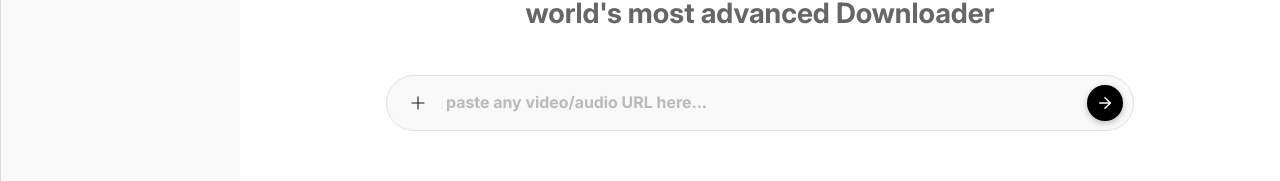
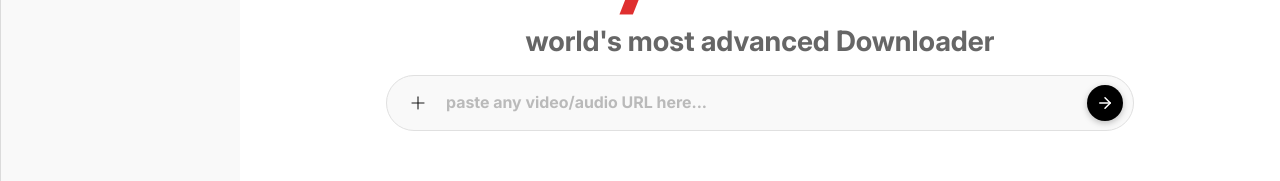
Before and after one commit to BasedMarc1510/yLoader, a React (Vite) app in the folder frontend/: page / in a window 1280 px wide. Shown: the part 322-503 px from the top of the page. Built offline with nearby package versions, Linux system fonts and the light colour scheme; no server answers.

Commit message:
feat: add multi-download mode with confirmation dialog and internationalization support

```diff
--- a/frontend/src/App.jsx
+++ b/frontend/src/App.jsx
@@ -174,14 +174,32 @@ function HomePage({ onOpenDownloader }) {
   const { t } = useI18n()
   const [value, setValue] = React.useState('')
   const [menuAnchorEl, setMenuAnchorEl] = React.useState(null)
+  const [multiModeEnabled, setMultiModeEnabled] = React.useState(false)
+  const [confirmDisableMultiOpen, setConfirmDisableMultiOpen] = React.useState(false)
   const [autoDownloadEnabled, setAutoDownloadEnabled] = React.useState(false)
   const [autoDownloadFormat, setAutoDownloadFormat] = React.useState('mp4')
   const [isResolving, setIsResolving] = React.useState(false)
   const [fetchError, setFetchError] = React.useState(null)
 
-  const trimmedValue = value.trim()
-  const hasTypedInput = trimmedValue.length > 0
   const quickActionsOpen = Boolean(menuAnchorEl)
+  const hasMultiInput = React.useMemo(
+    () => String(value || '').replace(/\r/g, '').split('\n').some((line) => Boolean(line.trim())),
+    [value]
+  )
+  const multiInputRows = React.useMemo(() => {
+    if (!multiModeEnabled) return 1
+
+    const lines = String(value || '').replace(/\r/g, '').split('\n')
+    let lastFilledIndex = -1
+    for (let i = 0; i < lines.length; i += 1) {
+      if (lines[i].trim()) lastFilledIndex = i
+    }
+
+    return Math.max(3, Math.min(5, lastFilledIndex + 2))
+  }, [multiModeEnabled, value])
+  const inputHeightEstimate = multiModeEnabled
+    ? (136 + Math.max(0, multiInputRows - 3) * 24)
+    : 56
 
   const resolveAndOpenDownloader = React.useCallback(async (rawUrl) => {
     const target = String(rawUrl || '').trim()
@@ -229,15 +247,47 @@ function HomePage({ onOpenDownloader }) {
     setMenuAnchorEl(null)
   }, [])
 
-  React.useEffect(() => {
-    if (!hasTypedInput) return
-    if (menuAnchorEl) setMenuAnchorEl(null)
-  }, [hasTypedInput, menuAnchorEl])
+  const disableMultiModeNow = React.useCallback(() => {
+    setConfirmDisableMultiOpen(false)
+    setMultiModeEnabled(false)
+    setValue('')
+    setFetchError(null)
+    setMenuAnchorEl(null)
+  }, [])
+
+  const requestToggleMultiMode = React.useCallback((nextEnabled) => {
+    if (isResolving) return
+
+    if (!nextEnabled) {
+      if (!multiModeEnabled) return
+      if (!hasMultiInput) {
+        disableMultiModeNow()
+        return
+      }
+      setConfirmDisableMultiOpen(true)
+      setMenuAnchorEl(null)
+      return
+    }
+
+    if (autoDownloadEnabled) setAutoDownloadEnabled(false)
+    setMultiModeEnabled(true)
+    setMenuAnchorEl(null)
+  }, [autoDownloadEnabled, disableMultiModeNow, hasMultiInput, isResolving, multiModeEnabled])
+
+  const confirmDisableMultiMode = React.useCallback(() => {
+    disableMultiModeNow()
+  }, [disableMultiModeNow])
+
+  const handleToggleAutoDownload = React.useCallback((nextEnabled) => {
+    if (isResolving || multiModeEnabled) return
+    setAutoDownloadEnabled(nextEnabled)
+  }, [isResolving, multiModeEnabled])
 
   const handleSubmit = React.useCallback(() => {
+    if (multiModeEnabled || isResolving) return
     const serviceKey = detectService(value)
     if (serviceKey) resolveAndOpenDownloader(value)
-  }, [resolveAndOpenDownloader, value])
+  }, [isResolving, multiModeEnabled, resolveAndOpenDownloader, value])
 
   const closeFetchError = React.useCallback(() => {
     setFetchError(null)
@@ -250,71 +300,7 @@ function HomePage({ onOpenDownloader }) {
     resolveAndOpenDownloader(url)
   }, [fetchError?.url, isResolving, resolveAndOpenDownloader])
 
-  return (
-    <Box sx={{ position: 'relative', height: '100%' }}>
-      <Box sx={{ position: 'absolute', left: '50%', top: '50%', transform: 'translate(-50%, -50%)', width: '100%', maxWidth: 780, px: 2 }}>
-        <TextField
-          placeholder={t('placeholders.genericUrl')}
-          variant="outlined"
-          fullWidth
-          size="medium"
-          autoFocus
-          value={value}
-          onChange={(e) => {
-            if (fetchError) setFetchError(null)
-            setValue(e.target.value)
-          }}
-          onFocus={(e) => e.target.select()}
-          onClick={(e) => e.target.select()}
-          onMouseUp={(e) => e.preventDefault()}
-          onKeyDown={(e) => { if (e.key === 'Enter') handleSubmit() }}
-          InputProps={{
-            startAdornment: (
-              <InputAdornment position="start" sx={{ mr: 0.25, ml: 0 }}>
-                <Box
-                  sx={{
-                    display: 'inline-flex',
-                    alignItems: 'center',
-                    justifyContent: 'center',
-                    width: 36,
-                    height: 36,
-                    ml: 0,
-                  }}
-                >
-                  <>
-                    <IconButton
-                      size="small"
-                      aria-label={t('home.quickActions.openAria')}
-                      onClick={openQuickActions}
-                      disabled={hasTypedInput || isResolving}
-                      sx={(theme) => ({
-                        width: 36,
-                        height: 36,
-                        p: 0,
-                        borderRadius: '50%',
-                        color: (hasTypedInput || isResolving)
-                          ? theme.palette.text.disabled
-                          : (quickActionsOpen ? theme.palette.text.primary : theme.palette.text.secondary),
-                        bgcolor: !(hasTypedInput || isResolving) && quickActionsOpen
-                          ? (theme.palette.mode === 'dark' ? 'rgba(255,255,255,0.12)' : 'rgba(0,0,0,0.08)')
-                          : 'transparent',
-                        opacity: 1,
-                        cursor: (hasTypedInput || isResolving) ? 'default' : 'pointer',
-                        '&:hover': {
-                          bgcolor: (hasTypedInput || isResolving)
-                            ? 'transparent'
-                            : (theme.palette.mode === 'dark' ? 'rgba(255,255,255,0.12)' : 'rgba(0,0,0,0.08)'),
-                          color: (hasTypedInput || isResolving) ? theme.palette.text.disabled : theme.palette.text.primary,
-                          opacity: 1,
-                        },
-                        '&.Mui-disabled': {
-                          opacity: 1,
-                          color: theme.palette.text.disabled,
-                        },
-                      })}
-                    >
-                      <Plus size={20} />
-                    </IconButton>
+  const quickActionsMenu = (
     <Menu
       anchorEl={menuAnchorEl}
       open={quickActionsOpen}
@@ -325,7 +311,7 @@ function HomePage({ onOpenDownloader }) {
         paper: {
           sx: (theme) => ({
             mt: 1,
-                            width: 290,
+            width: 300,
             borderRadius: '16px',
             overflow: 'hidden',
             border: `1px solid ${theme.palette.mode === 'dark' ? '#3c3c3c' : '#e0e0e0'}`,
@@ -335,30 +321,63 @@ function HomePage({ onOpenDownloader }) {
               : '0 14px 30px rgba(0,0,0,0.16)',
           }),
         },
+        list: {
+          sx: {
+            p: 1.5,
+            display: 'flex',
+            flexDirection: 'column',
+            gap: 0.9,
+          },
+        },
       }}
     >
       <MenuItem
-                          onClick={closeQuickActions}
+        onClick={() => requestToggleMultiMode(!multiModeEnabled)}
+        disabled={isResolving}
         sx={{
-                            py: 1.15,
-                            px: 1.5,
-                            mx: 0.75,
-                            mt: 0.65,
+          py: 1.05,
+          px: 1.25,
           borderRadius: 2,
+          display: 'flex',
+          alignItems: 'center',
+          justifyContent: 'space-between',
+          minHeight: 42,
         }}
       >
         <Box sx={{ display: 'inline-flex', alignItems: 'center', gap: 1.15 }}>
-                            <List size={16} />
+          <List
+            size={16}
+            color={multiModeEnabled ? '#df2f2f' : undefined}
+          />
           <Typography variant="body2" sx={{ fontWeight: 600 }}>
             {t('home.quickActions.multiDownload')}
           </Typography>
         </Box>
+        <Switch
+          size="small"
+          checked={multiModeEnabled}
+          onClick={(event) => event.stopPropagation()}
+          onChange={(event) => requestToggleMultiMode(event.target.checked)}
+          inputProps={{ 'aria-label': t('home.quickActions.multiDownloadSwitchAria') }}
+        />
       </MenuItem>
 
-                        <Divider sx={(theme) => ({ mx: 1.5, my: 0.85, borderColor: theme.palette.mode === 'dark' ? 'rgba(255,255,255,0.1)' : 'rgba(0,0,0,0.1)' })} />
+      <Divider sx={(theme) => ({ borderColor: theme.palette.mode === 'dark' ? 'rgba(255,255,255,0.1)' : 'rgba(0,0,0,0.1)' })} />
 
-                        <Box sx={{ px: 1.5, pt: 0.2, pb: autoDownloadEnabled ? 1.35 : 1.1 }}>
-                          <Box sx={{ display: 'flex', alignItems: 'center', justifyContent: 'space-between', minHeight: 38 }}>
+      <MenuItem
+        onClick={() => handleToggleAutoDownload(!autoDownloadEnabled)}
+        disabled={multiModeEnabled || isResolving}
+        sx={{
+          py: 1.05,
+          px: 1.25,
+          borderRadius: 2,
+          display: 'flex',
+          alignItems: 'center',
+          justifyContent: 'space-between',
+          minHeight: 42,
+          opacity: multiModeEnabled ? 0.52 : 1,
+        }}
+      >
         <Box sx={{ display: 'inline-flex', alignItems: 'center', gap: 1.15 }}>
           <Zap size={16} />
           <Typography variant="body2" sx={{ fontWeight: 600 }}>
@@ -368,13 +387,15 @@ function HomePage({ onOpenDownloader }) {
         <Switch
           size="small"
           checked={autoDownloadEnabled}
-                              onChange={(event) => setAutoDownloadEnabled(event.target.checked)}
+          disabled={multiModeEnabled || isResolving}
+          onClick={(event) => event.stopPropagation()}
+          onChange={(event) => handleToggleAutoDownload(event.target.checked)}
           inputProps={{ 'aria-label': t('home.quickActions.autoDownloadSwitchAria') }}
         />
-                          </Box>
+      </MenuItem>
 
-                          {autoDownloadEnabled && (
-                            <Box sx={{ display: 'flex', gap: 1, mt: 1.1 }}>
+      {autoDownloadEnabled && !multiModeEnabled && (
+        <Box sx={{ display: 'flex', gap: 1, mt: -0.15 }}>
           <Button
             size="small"
             variant={autoDownloadFormat === 'mp4' ? 'contained' : 'outlined'}
@@ -431,10 +452,237 @@ function HomePage({ onOpenDownloader }) {
           </Button>
         </Box>
       )}
+    </Menu>
+  )
+
+  const quickActionsTrigger = multiModeEnabled ? (
+    <Box
+      sx={(theme) => ({
+        display: 'inline-flex',
+        alignItems: 'center',
+        gap: 0.35,
+        height: 32,
+        px: 0.85,
+        borderRadius: 1.5,
+        border: `1px solid ${theme.palette.mode === 'dark' ? '#535353' : '#d2d4d8'}`,
+        bgcolor: theme.palette.mode === 'dark' ? '#3a3a3a' : '#f1f2f4',
+        color: theme.palette.mode === 'dark' ? '#f2f3f5' : '#1f2937',
+      })}
+    >
+      <Typography variant="caption" sx={{ fontWeight: 800, letterSpacing: 0.1, lineHeight: 1 }}>
+        {t('home.quickActions.multiDownload')}
+      </Typography>
+      <IconButton
+        size="small"
+        onClick={() => requestToggleMultiMode(false)}
+        aria-label={t('home.quickActions.multiDisableWarningTitle')}
+        sx={(theme) => ({
+          width: 20,
+          height: 20,
+          color: 'inherit',
+          '&:hover': {
+            bgcolor: theme.palette.mode === 'dark' ? 'rgba(255,255,255,0.14)' : 'rgba(0,0,0,0.08)',
+          },
+        })}
+      >
+        <X size={12} />
+      </IconButton>
     </Box>
-                    </Menu>
-                  </>
+  ) : (
+    <Box
+      sx={{
+        display: 'inline-flex',
+        alignItems: 'center',
+        justifyContent: 'center',
+        width: 36,
+        height: 36,
+      }}
+    >
+      <IconButton
+        size="small"
+        aria-label={t('home.quickActions.openAria')}
+        onClick={openQuickActions}
+        disabled={isResolving}
+        sx={(theme) => ({
+          width: 36,
+          height: 36,
+          p: 0,
+          borderRadius: '50%',
+          color: isResolving
+            ? theme.palette.text.disabled
+            : (quickActionsOpen ? theme.palette.text.primary : theme.palette.text.secondary),
+          bgcolor: quickActionsOpen
+            ? (theme.palette.mode === 'dark' ? 'rgba(255,255,255,0.12)' : 'rgba(0,0,0,0.08)')
+            : 'transparent',
+          opacity: 1,
+          cursor: isResolving ? 'default' : 'pointer',
+          '&:hover': {
+            bgcolor: isResolving
+              ? 'transparent'
+              : (theme.palette.mode === 'dark' ? 'rgba(255,255,255,0.12)' : 'rgba(0,0,0,0.08)'),
+            opacity: 1,
+          },
+          '&.Mui-disabled': {
+            opacity: 1,
+            color: theme.palette.text.disabled,
+          },
+        })}
+      >
+        <Plus size={20} />
+      </IconButton>
+      {quickActionsMenu}
     </Box>
+  )
+
+  return (
+    <Box sx={{ position: 'relative', height: '100%' }}>
+      <Box sx={{ position: 'absolute', left: '50%', top: '50%', transform: 'translate(-50%, -50%)', width: '100%', maxWidth: 780, px: 2 }}>
+        {multiModeEnabled ? (
+          <Box
+            sx={(muiTheme) => ({
+              borderRadius: '12px',
+              overflow: 'hidden',
+              border: `1px solid ${muiTheme.palette.mode === 'dark' ? '#3c3c3c' : '#e0e0e0'}`,
+              bgcolor: muiTheme.palette.mode === 'dark' ? '#303030' : '#f9f9f9',
+              boxShadow: muiTheme.palette.mode === 'dark' ? 'none' : '0 1px 2px rgba(0,0,0,0.06)',
+            })}
+          >
+            <TextField
+              placeholder={t('placeholders.genericUrl')}
+              variant="standard"
+              fullWidth
+              multiline
+              autoFocus
+              minRows={multiInputRows}
+              maxRows={5}
+              value={value}
+              onChange={(e) => {
+                if (fetchError) setFetchError(null)
+                setValue(e.target.value)
+              }}
+              onKeyDown={(e) => {
+                if (e.key === 'Enter' && (e.metaKey || e.ctrlKey)) {
+                  e.preventDefault()
+                  handleSubmit()
+                }
+              }}
+              InputProps={{
+                disableUnderline: true,
+                sx: (muiTheme) => ({
+                  alignItems: 'flex-start',
+                  px: 1.6,
+                  pt: 1.35,
+                  pb: 0.85,
+                  '& textarea': {
+                    color: muiTheme.palette.text.primary,
+                    fontWeight: 700,
+                    lineHeight: 1.45,
+                    padding: 0,
+                    resize: 'none',
+                    overflowY: 'auto !important',
+                    scrollbarWidth: 'thin',
+                  },
+                  '& textarea::placeholder': {
+                    color: muiTheme.palette.text.secondary,
+                    fontWeight: 700,
+                    opacity: 1,
+                  },
+                }),
+              }}
+              disabled={isResolving}
+              inputProps={{ 'aria-label': t('app.urlInputAria', { service: t('routes.downloader') }) }}
+            />
+
+            <Box
+              sx={(muiTheme) => ({
+                display: 'flex',
+                alignItems: 'center',
+                justifyContent: 'space-between',
+                px: 1,
+                py: 0.8,
+                borderTop: `1px solid ${muiTheme.palette.mode === 'dark' ? '#3c3c3c' : '#e0e0e0'}`,
+              })}
+            >
+              {quickActionsTrigger}
+
+              {isResolving ? (
+                <IconButton
+                  size="small"
+                  disableRipple
+                  disabled
+                  aria-label={t('app.loadingAria')}
+                  sx={(muiTheme) => ({
+                    width: 36,
+                    height: 36,
+                    bgcolor: muiTheme.palette.mode === 'dark' ? '#ffffff' : '#000000',
+                    color: muiTheme.palette.mode === 'dark' ? '#000000' : '#ffffff',
+                    borderRadius: '50%',
+                    boxShadow: muiTheme.palette.mode === 'dark'
+                      ? '0 2px 6px rgba(0,0,0,0.4)'
+                      : '0 2px 6px rgba(0,0,0,0.25)',
+                    opacity: 1,
+                    '&.Mui-disabled': {
+                      opacity: 1,
+                      color: muiTheme.palette.mode === 'dark' ? '#000000' : '#ffffff',
+                      bgcolor: muiTheme.palette.mode === 'dark' ? '#ffffff' : '#000000',
+                    },
+                  })}
+                >
+                  <CircularProgress
+                    size={18}
+                    thickness={4}
+                    sx={{ color: (muiTheme) => (muiTheme.palette.mode === 'dark' ? '#000000' : '#ffffff') }}
+                  />
+                </IconButton>
+              ) : (
+                <IconButton
+                  size="small"
+                  aria-label={t('app.startDownloadAria')}
+                  onClick={handleSubmit}
+                  sx={(muiTheme) => ({
+                    width: 36,
+                    height: 36,
+                    bgcolor: muiTheme.palette.mode === 'dark' ? '#ffffff' : '#000000',
+                    color: muiTheme.palette.mode === 'dark' ? '#000000' : '#ffffff',
+                    borderRadius: '50%',
+                    boxShadow: muiTheme.palette.mode === 'dark'
+                      ? '0 2px 6px rgba(0,0,0,0.4)'
+                      : '0 2px 6px rgba(0,0,0,0.25)',
+                    '&:hover': {
+                      bgcolor: muiTheme.palette.mode === 'dark' ? '#f5f5f5' : '#111111',
+                    },
+                  })}
+                >
+                  <ArrowRight size={18} />
+                </IconButton>
+              )}
+            </Box>
+          </Box>
+        ) : (
+          <TextField
+            placeholder={t('placeholders.genericUrl')}
+            variant="outlined"
+            fullWidth
+            size="medium"
+            autoFocus
+            value={value}
+            onChange={(e) => {
+              if (fetchError) setFetchError(null)
+              setValue(e.target.value)
+            }}
+            onFocus={(e) => e.target.select()}
+            onClick={(e) => e.target.select()}
+            onMouseUp={(e) => e.preventDefault()}
+            onKeyDown={(e) => {
+              if (e.key === 'Enter') {
+                e.preventDefault()
+                handleSubmit()
+              }
+            }}
+            InputProps={{
+              startAdornment: (
+                <InputAdornment position="start" sx={{ mr: 0.25, ml: 0 }}>
+                  {quickActionsTrigger}
                 </InputAdornment>
               ),
               endAdornment: (
@@ -555,9 +803,10 @@ function HomePage({ onOpenDownloader }) {
             disabled={isResolving}
             inputProps={{ 'aria-label': t('app.urlInputAria', { service: t('routes.downloader') }) }}
           />
+        )}
       </Box>
 
-      <Stack spacing={0} sx={{ position: 'absolute', left: '50%', transform: 'translateX(-50%)', bottom: 'calc(50% + 56px + 16px)', width: '100%', maxWidth: 780, px: 2 }}>
+      <Stack spacing={0} sx={{ position: 'absolute', left: '50%', transform: 'translateX(-50%)', bottom: `calc(50% + ${Math.round(inputHeightEstimate / 2)}px + 16px)`, width: '100%', maxWidth: 780, px: 2 }}>
         <Typography variant="h1" component="h1" align="center" className="youtube-title" sx={{ fontSize: { xs: '3.5rem', sm: '5rem', md: '6rem' } }}>
           <span style={{ color: '#df2f2f' }}>y</span>Loader
         </Typography>
@@ -565,6 +814,21 @@ function HomePage({ onOpenDownloader }) {
           {t('app.subtitle')}
         </Typography>
       </Stack>
+
+      <Dialog open={confirmDisableMultiOpen} onClose={() => setConfirmDisableMultiOpen(false)} maxWidth="xs" fullWidth>
+        <DialogTitle>{t('home.quickActions.multiDisableWarningTitle')}</DialogTitle>
+        <DialogContent>
+          <Typography variant="body2" sx={{ color: 'text.secondary' }}>
+            {t('home.quickActions.multiDisableWarningBody')}
+          </Typography>
+        </DialogContent>
+        <DialogActions>
+          <Button onClick={() => setConfirmDisableMultiOpen(false)}>{t('tabs.cancel')}</Button>
+          <Button variant="contained" color="error" onClick={confirmDisableMultiMode}>
+            {t('home.quickActions.multiDisableWarningConfirm')}
+          </Button>
+        </DialogActions>
+      </Dialog>
 
       {fetchError && (
         <Box
--- a/frontend/src/i18n/locales/de.js
+++ b/frontend/src/i18n/locales/de.js
@@ -59,10 +59,14 @@ const de = {
     quickActions: {
       openAria: 'Schnellaktionen öffnen',
       multiDownload: 'Multi-Download',
+      multiDownloadSwitchAria: 'Multi-Download-Modus aktivieren',
       autoDownload: 'Auto-Download',
       autoDownloadSwitchAria: 'Auto-Download aktivieren',
       formatMp4: 'MP4',
       formatMp3: 'MP3',
+      multiDisableWarningTitle: 'Multi-Modus deaktivieren?',
+      multiDisableWarningBody: 'Beim Deaktivieren des Multi-Modus werden alle eingegebenen Links gelöscht. Möchtest du fortfahren?',
+      multiDisableWarningConfirm: 'Deaktivieren und löschen',
     },
   },
   settings: {
--- a/frontend/src/i18n/locales/en.js
+++ b/frontend/src/i18n/locales/en.js
@@ -59,10 +59,14 @@ const en = {
     quickActions: {
       openAria: 'Open quick actions',
       multiDownload: 'Multi-download',
+      multiDownloadSwitchAria: 'Enable multi-download mode',
       autoDownload: 'Auto download',
       autoDownloadSwitchAria: 'Enable auto download',
       formatMp4: 'MP4',
       formatMp3: 'MP3',
+      multiDisableWarningTitle: 'Disable multi mode?',
+      multiDisableWarningBody: 'Disabling multi mode clears all entered links. Do you want to continue?',
+      multiDisableWarningConfirm: 'Disable and clear',
     },
   },
   settings: {
```
Also changed, not shown: 1 other file (tests, documents, lock files or other folders). Lines whose indentation alone changed are shown as unchanged.
